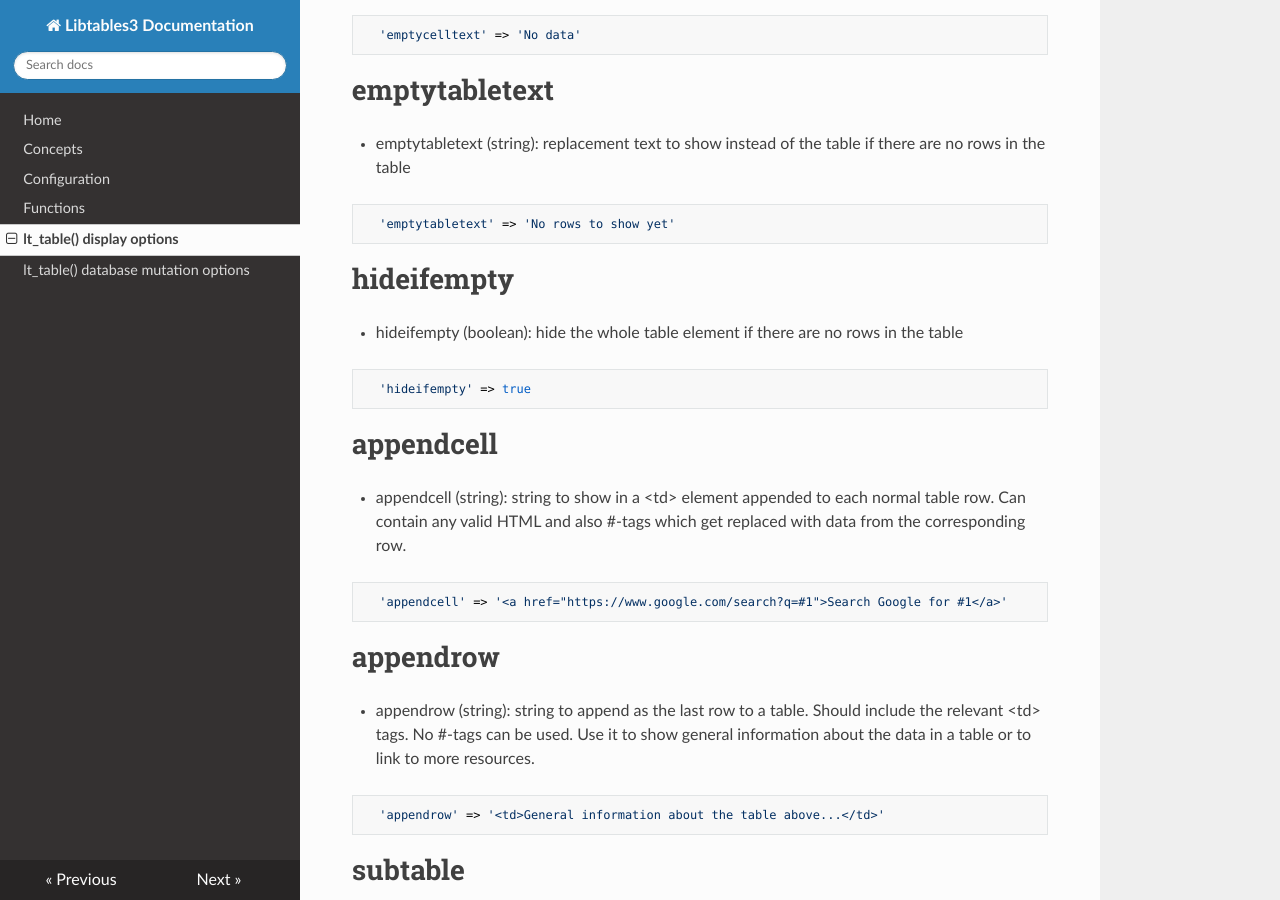
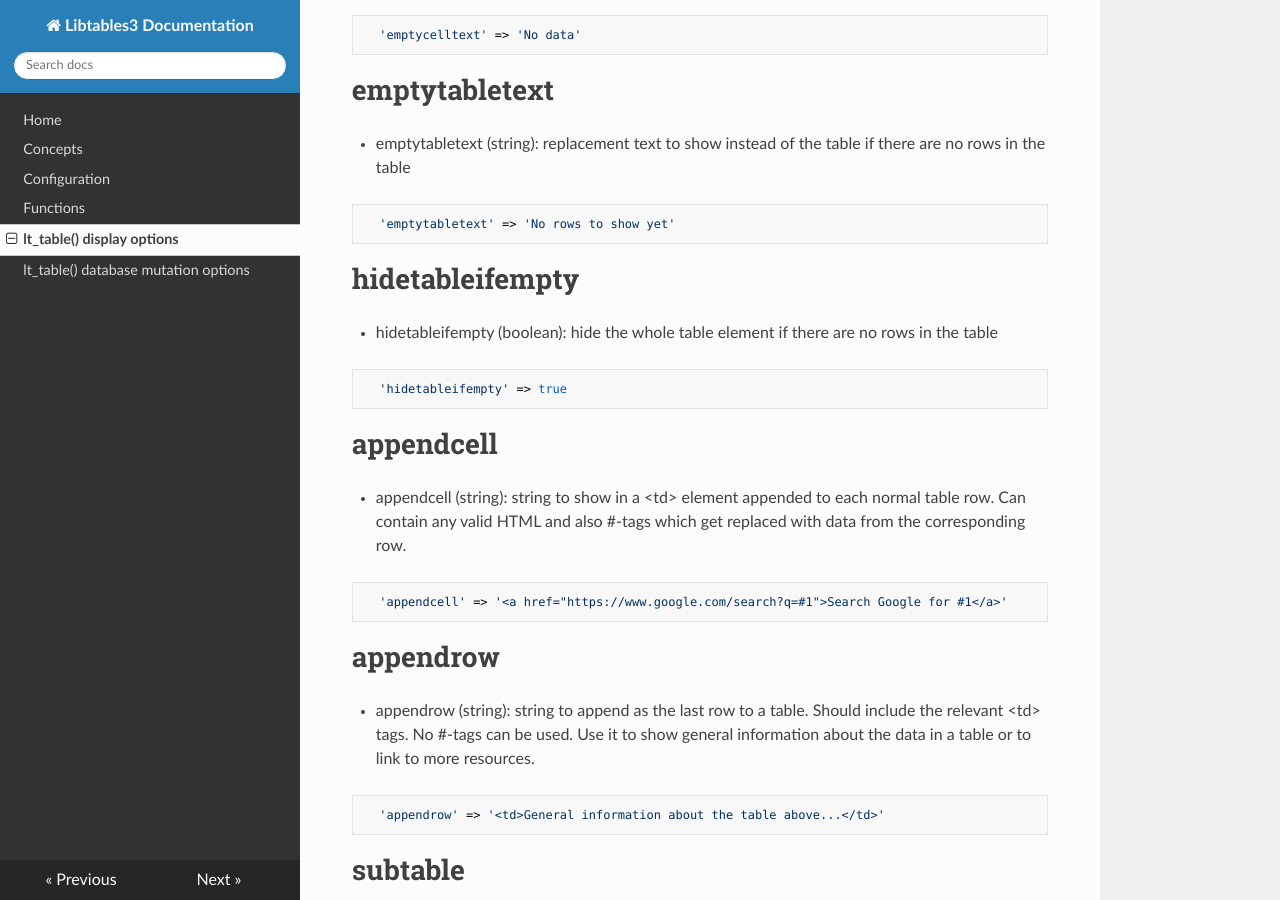
Before and after one commit to bartnv/libtables3-wordpress, an MkDocs documentation site: the page built from docs/table_options_display.md, in a window 1280 px wide and 900 px high, scrolled down 2623 px. Built offline with MkDocs 1.6.1, drawn with Linux system fonts in a browser that asks for light colours; nearby versions of some CDN libraries; old or Windows-style settings are respelled for this version of MkDocs.

Commit message:
Rename hideifempty option to hidetableifempty

````diff
--- a/clientside.js
+++ b/clientside.js
@@ -937,7 +937,7 @@ function renderTableGrid(table, data, sub) {
   if ((data.rows && data.rows.length) || (data.rowcount >= 0) || data.options.emptytabletext) { // rowcount is set for exports with nopreview=true
     thead.append(renderHeaders(data, table.attr('id')));
   }
-  else if (data.options.hideifempty) {
+  else if (data.options.hidetableifempty) {
     table.hide();
     table.parent().data('crc', data.crc);
     return;
@@ -1273,7 +1273,7 @@ function renderTbody(tbody, data) {
   else offset = 0;
 
   if (!data.rows.length && data.options.emptytabletext) {
-    rows.push('<tr class="lt-row"><td class="lt-cell lt-empty-placeholder" colspan="' + data.headers.length + '">' + data.options.emptyta + '</td></tr>');
+    rows.push('<tr class="lt-row"><td class="lt-cell lt-empty-placeholder" colspan="' + data.headers.length + '">' + data.options.emptytabletext + '</td></tr>');
     rowcount = 1;
   }
   else {
--- a/docs/table_options_display.md
+++ b/docs/table_options_display.md
@@ -101,10 +101,10 @@ Most options shown here can be combined within the options array passed into lt_
   'emptytabletext' => 'No rows to show yet'
 ```
 
-# hideifempty
-  * hideifempty (boolean): hide the whole table element if there are no rows in the table
+# hidetableifempty
+  * hidetableifempty (boolean): hide the whole table element if there are no rows in the table
 ```php
-  'hideifempty' => true
+  'hidetableifempty' => true
 ```
 
 # appendcell
````
